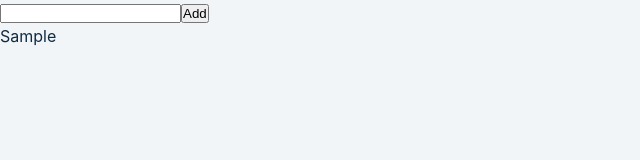
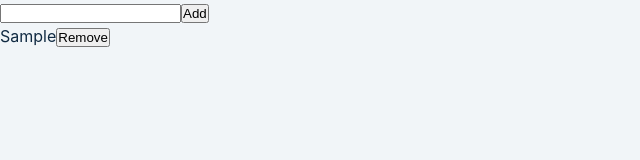
Before and after one commit to ciwwan1980/simple-todoList, a React (Create React App) app: page / in a window 1280 px wide. Both pictures are taken after typing "Sample" into the empty fields and a click on the button "Add". Shown: the top 160 px of the page, without its empty margins (0-640 px from the left). Built offline with nearby package versions, Linux system fonts and the light colour scheme; the HTML template or start-up script is replaced by a standard one.

Commit message:
adding-remove-todoList

```diff
--- a/src/App.js
+++ b/src/App.js
@@ -8,11 +8,15 @@ function App() {
   function addItem(item) {
     setItems([...items, item]);
   }
-
+  function removeItem(index) {
+    const newItems = [...items];
+    newItems.splice(index, 1);
+    setItems(newItems);
+  }
   return (
     <div>
       <TodoForm onSubmit={addItem} />
-      <TodoList items={items} />
+      <TodoList items={items} onRemove={removeItem} />
     </div>
   );
 }
--- a/src/TodoList.js
+++ b/src/TodoList.js
@@ -1,10 +1,16 @@
 import React from 'react';
 
 function TodoList(props) {
+
+function handleRemoveClick(index) {
+        props.onRemove(index);
+      }
   return (
     <ul>
       {props.items.map((item, index) => (
-        <li key={index}>{item}</li>
+        <li key={index}>{item}
+        <button onClick={() => handleRemoveClick(index)}>Remove</button>
+        </li>
       ))}
     </ul>
   );
```
